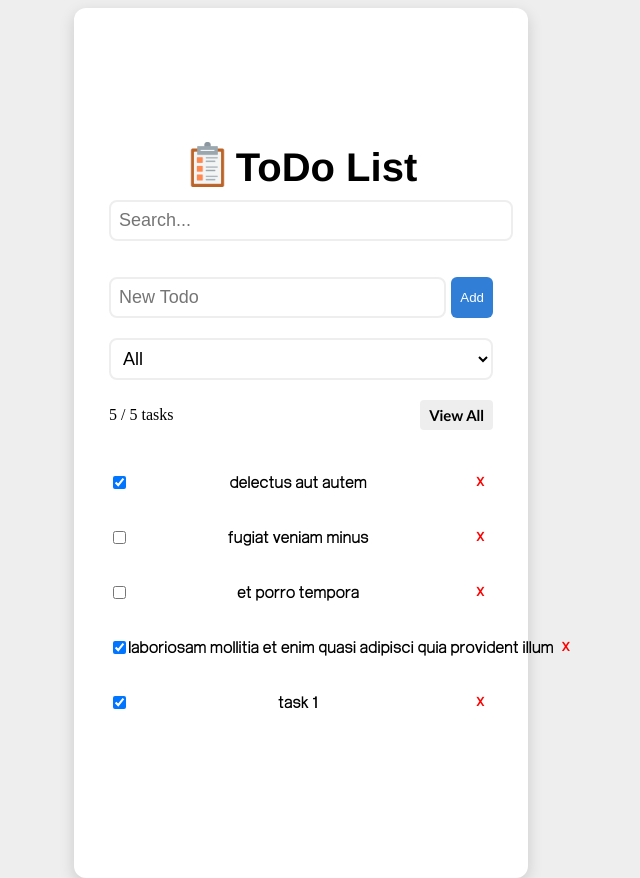
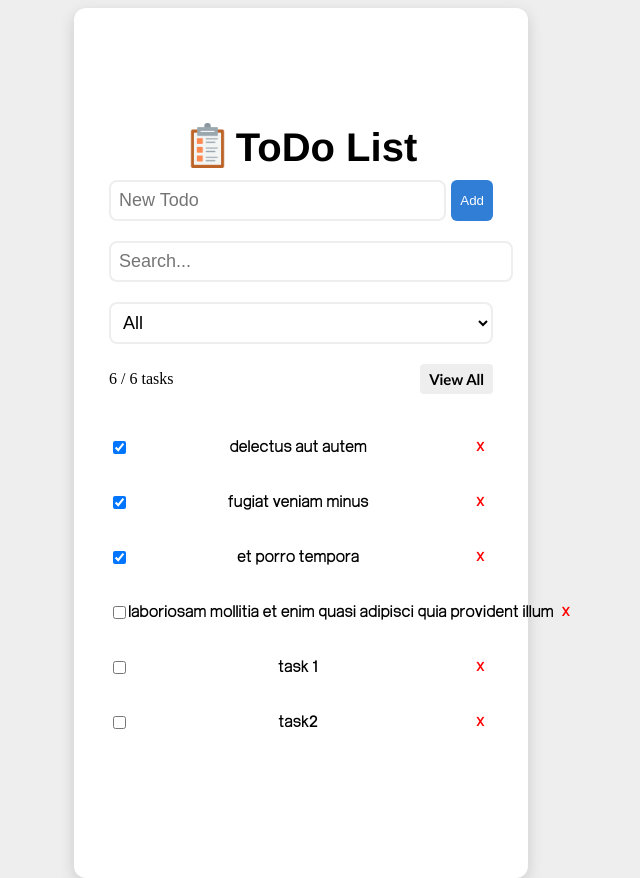
Before and after one commit to AvaniSujith/ToDo-App, a Vue app: page / in a window 1280 px wide. Shown: the whole page, without its empty margins (347-987 px from the left). Built offline with nearby package versions, Linux system fonts and the light colour scheme; data requests are answered from the project's data file.

Commit message:
feat: search bar implemented

```diff
--- a/src/App.vue
+++ b/src/App.vue
@@ -2,7 +2,6 @@
 
 import TaskList from "./components/TaskList.vue";
 import AddTask from "./components/AddTask.vue";
-import SearchBar from "./components/SearchBar.vue";
 
 </script>
 
@@ -13,7 +12,6 @@ import SearchBar from "./components/SearchBar.vue";
       <h2>ToDo List</h2>
     </header>
     <div class="container">
-      <search-bar />
       <add-task />
       <task-list />
     </div>
--- a/src/components/TaskList.vue
+++ b/src/components/TaskList.vue
@@ -4,10 +4,12 @@ import { ref, computed, onMounted } from "vue";
 import { useTaskStore } from "@/store/Task";
 
 import DropDown from "./DropDown.vue";
+import InputBar from "./InputBar.vue";
 
 const taskStore = useTaskStore();
 
 const currentFilter = ref("all");
+const searchQuery = ref("");
 
 const filteredTask = computed(() => {
   if (currentFilter.value === "complete") {
@@ -18,8 +20,25 @@ const filteredTask = computed(() => {
   return taskStore.tasks;
 });
 
+const searchedTask = computed(() => {
+  if (searchQuery.value !== "") {
+    return filteredTask.value.filter((task) =>
+      task.title
+        .toLowerCase()
+        .trim()
+        .includes(searchQuery.value.toLowerCase().trim())
+    );
+  }
+
+  return filteredTask.value;
+});
+
 const handleFilter = (filter) => {
   currentFilter.value = filter;
+};
+
+const handleSearch = (search) => {
+  searchQuery.value = search;
 };
 
 const handleDeleteTask = async (id) => {
@@ -34,11 +53,16 @@ onMounted(async () => {
 </script>
 
 <template>
+  <input-bar
+    placeholder="Search..."
+    v-model="searchQuery"
+    @keyup.enter="handleSearch"
+  />
   <drop-down @select="handleFilter" />
   <div class="task-container" v-if="taskStore.tasks && taskStore.tasks.length">
     <div class="count-details">
       <div class="view-label">
-        <p>{{ filteredTask.length }} / {{ taskStore.tasks.length }} tasks</p>
+        <p>{{ searchedTask.length }} / {{ taskStore.tasks.length }} tasks</p>
       </div>
       <div class="view-btn">
         <button class="view-all">View All</button>
@@ -46,7 +70,7 @@ onMounted(async () => {
     </div>
 
     <ul class="tasks">
-      <li class="task-item" v-for="task in filteredTask" :key="task.id">
+      <li class="task-item" v-for="task in searchedTask" :key="task.id">
         <div class="task-done">
           <input
             type="checkbox"
--- a/taskData.json
+++ b/taskData.json
@@ -8,22 +8,27 @@
     {
       "id": "3",
       "title": "fugiat veniam minus",
-      "completed": false
+      "completed": true
     },
     {
       "id": "4",
       "title": "et porro tempora",
-      "completed": false
+      "completed": true
     },
     {
       "id": "5",
       "title": "laboriosam mollitia et enim quasi adipisci quia provident illum",
-      "completed": true
+      "completed": false
     },
     {
       "id": "41a2",
       "title": "task 1",
-      "completed": true
+      "completed": false
+    },
+    {
+      "id": "e359",
+      "title": "task2",
+      "completed": false
     }
   ]
 }
```
